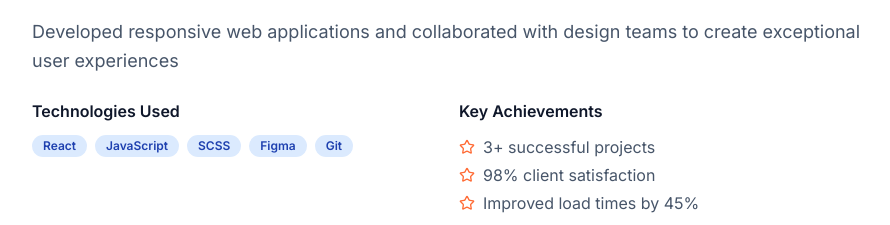
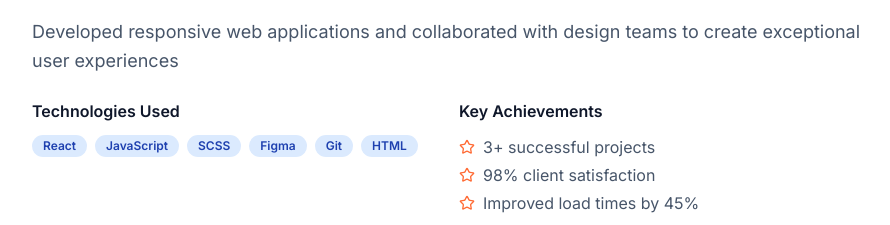
Before and after one commit to SyedparveezDev/my-portfolio-site, a Next.js app: page / in a window 1280 px wide. Shown: the part 5180-5405 px from the top of the page, without its empty margins (193-1083 px from the left). Built offline with nearby package versions, Linux system fonts and the light colour scheme.

Commit message:
fix: add HTML to technology stack in project description

```diff
--- a/app/page.tsx
+++ b/app/page.tsx
@@ -131,7 +131,7 @@ export default function Portfolio() {
       period: "May 2024 - June 2024",
       description:
         "Developed responsive web applications and collaborated with design teams to create exceptional user experiences",
-      tech: ["React", "JavaScript", "SCSS", "Figma", "Git"],
+      tech: ["React", "JavaScript", "SCSS", "Figma", "Git", "HTML"],
       achievements: ["3+ successful projects", "98% client satisfaction", "Improved load times by 45%"],
     },
   ]
```
